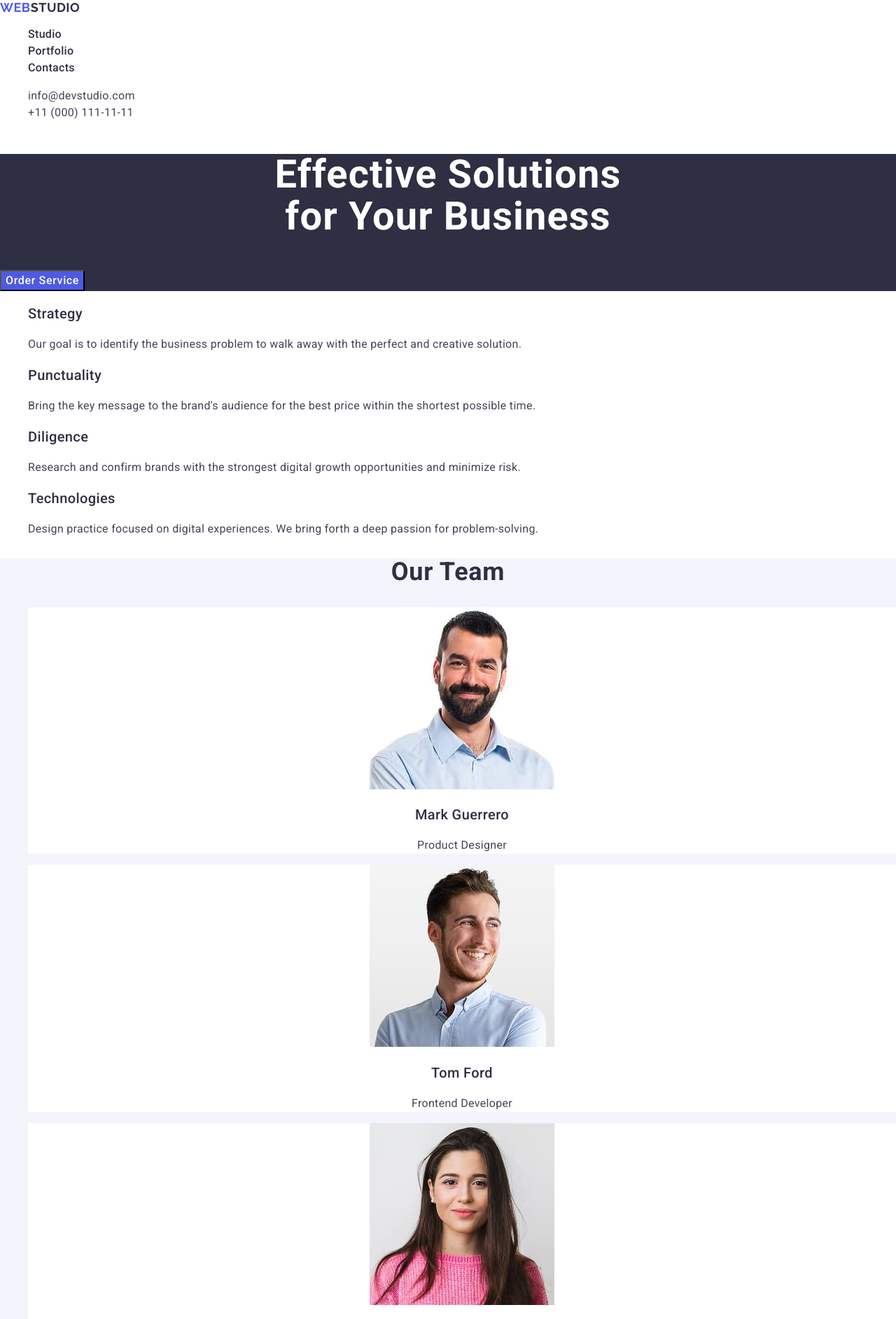
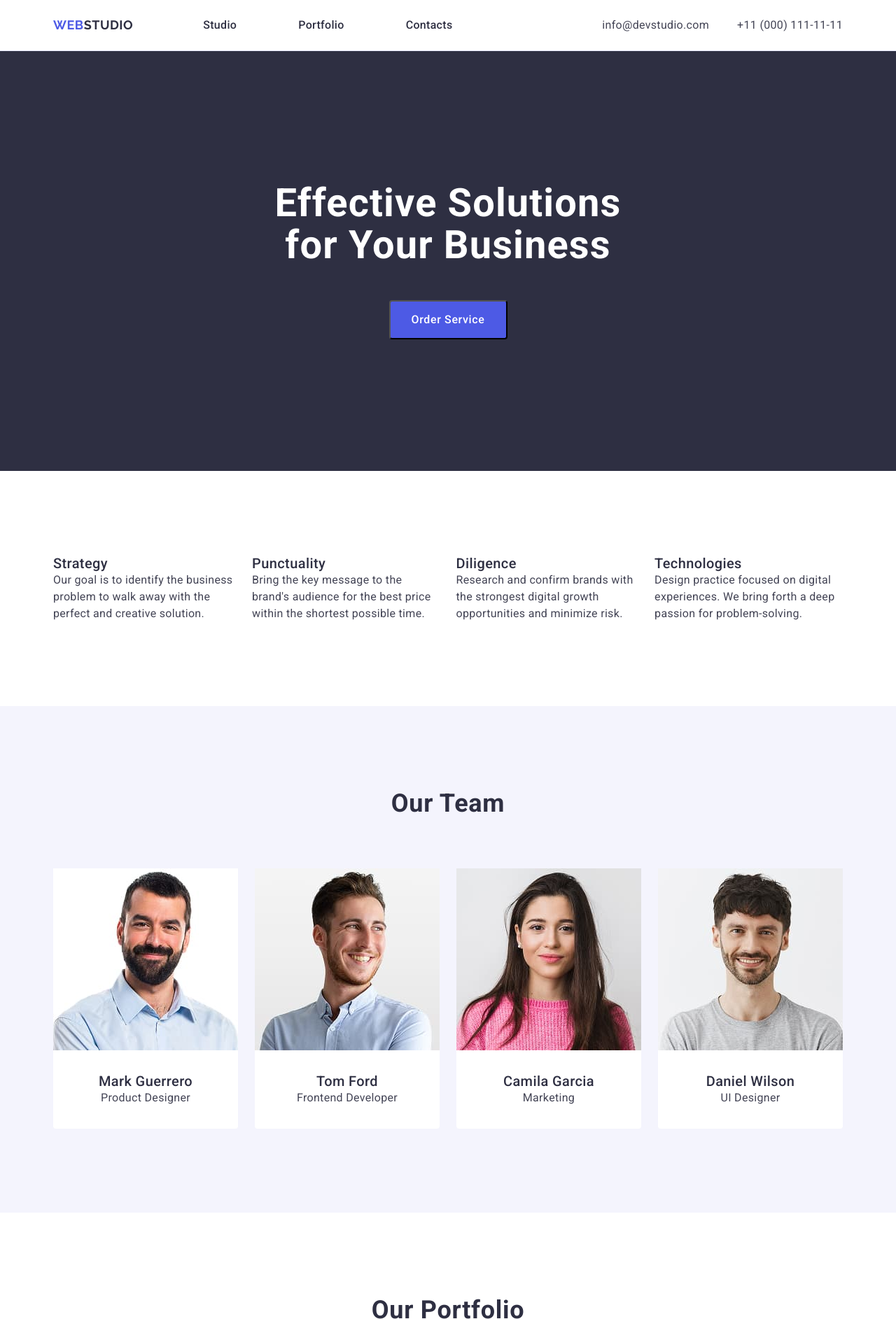
Before and after one commit to AlinaGolubieva/goit-markup-hw-03, a plain HTML site: page index.html in a window 1280 px wide. Shown: the top 1885 px of the page at 70% size. Drawn offline with nearby package versions, Linux system fonts and the light colour scheme.

Commit message:
add placement

```diff
--- a/css/styles.css
+++ b/css/styles.css
@@ -12,18 +12,49 @@ a {
 
 ul {
   list-style-type: none;
+  margin: 0;
+  padding-left: 0;
+}
+
+h1,
+h2,
+h3,
+h4,
+h5,
+h6,
+p {
+  margin: 0;
+}
+
+img {
+  display: block;
 }
 
 /* Settings */
+.container {
+  max-width: 1158px;
+  padding: 0 15px;
+  margin: 0 auto;
+}
+/* Header */
 header {
   background-color: #ffffff;
+  border-bottom: 1px solid #e7e9fc;
 }
 
-nav {
+.header-container {
+  display: flex;
+  align-items: center;
+}
+.header-nav {
+  display: flex;
+  align-items: center;
   color: #2e2f42;
 }
 
-.logo-header {
+.header-logo {
+  padding: 24px 0;
+  margin-right: 76px;
   font-family: "Raleway", sans-serif;
   font-weight: 700;
   font-size: 18px;
@@ -38,6 +69,19 @@ span {
 }
 
 .header-list {
+  display: flex;
+  align-items: center;
+  gap: 40px;
+}
+
+.header-list:hover,
+.header-list:focus {
+  color: #404bbf;
+}
+
+.header-list-item {
+  display: block;
+  padding: 24px;
   font-weight: 500;
   font-size: 16px;
   line-height: 150%;
@@ -45,27 +89,42 @@ span {
   color: #2e2f42;
 }
 
-.header-list:hover,
-.header-list:focus {
-  color: #404bbf;
+.address {
+  font-style: normal;
+  margin-left: auto;
 }
 
-.address {
-  font-style: normal;
+.address-list {
+  display: flex;
+  align-items: center;
+  gap: 40px;
 }
 
-.mail {
+.address-list-item {
+  display: block;
+  padding: 24px 0;
   font-weight: 400;
   line-height: 150%;
   letter-spacing: 0.02em;
   color: #434455;
 }
-.mail:focus,
-.mail:hover {
+.address-list-item:focus,
+.address-list-item:hover {
   color: #404bbf;
 }
 
+/* Main section banner */
+.banner-solutions {
+  background-color: #2e2f42;
+  padding-top: 188px;
+  padding-bottom: 188px;
+}
+
 .banner-title {
+  width: 496px;
+  margin-bottom: 48px;
+  margin-left: auto;
+  margin-right: auto;
   font-weight: 700;
   font-size: 56px;
   line-height: 107%;
@@ -74,9 +133,14 @@ span {
   color: #fff;
 }
 
-.banner-solutions {
-  background-color: #2e2f42;
+button {
+  margin: 0 auto;
+  display: block;
+  border-radius: 4px;
+  width: 169px;
+  height: 56px;
 }
+
 .button-service {
   font-family: "Roboto", sans-serif;
   background: #4d5ae5;
@@ -92,6 +156,14 @@ span {
   color: #404bbf;
   background-color: #404bbf;
 }
+
+/* Main section solutions */
+.solutions {
+  display: flex;
+  gap: 24px;
+  padding: 120px 0;
+}
+
 .solutions-title {
   font-weight: 500;
   font-size: 20px;
@@ -105,18 +177,17 @@ span {
   line-height: 150%;
   letter-spacing: 0.02em;
   color: #434455;
+  width: calc((100%-3 * 24px) / 4);
 }
 
+/* Main section our time */
 .time {
   background: #f4f4fd;
-}
-
-.time-list {
-  text-align: center;
-  background-color: #ffffff;
+  padding: 120px 0;
 }
 
 .time-title {
+  margin-bottom: 72px;
   font-weight: 700;
   font-size: 36px;
   line-height: 111%;
@@ -124,6 +195,21 @@ span {
   text-align: center;
   color: #2e2f42;
   text-transform: capitalize;
+}
+
+.time-list {
+  display: flex;
+  gap: 24px;
+}
+
+.time-list-item {
+  text-align: center;
+  border-radius: 0 0 4px 4px;
+  background-color: #ffffff;
+}
+
+.time-text-container {
+  padding: 32px 16px;
 }
 
 .time-persons {
@@ -143,7 +229,13 @@ span {
   color: #434455;
 }
 
+/* Main section portfolio */
+.portfolio {
+  padding: 120px 0;
+}
+
 .portfolio-title {
+  margin-bottom: 72px;
   font-weight: 700;
   font-size: 36px;
   line-height: 111%;
@@ -151,6 +243,27 @@ span {
   text-align: center;
   color: #2e2f42;
   text-transform: capitalize;
+}
+.portfolio-list {
+  display: flex;
+  align-items: center;
+  flex-wrap: wrap;
+  row-gap: 48px;
+  column-gap: 24px;
+}
+
+.portfolio-list-item {
+  border: 1px solid #e7e9fc;
+  width: 360px;
+  height: 420px;
+}
+
+.portfolio-img {
+  max-width: 100%;
+}
+
+.container-portfolio-text {
+  padding: 32px 16px;
 }
 
 .portfolio-products {
@@ -172,6 +285,11 @@ span {
   background: #2e2f42;
 }
 
+/* Footer */
+.footer {
+  padding: 100px 156px;
+}
+
 .footer-logo {
   font-family: "Raleway", sans-serif;
   font-weight: 700;
@@ -187,6 +305,8 @@ span {
 }
 
 .footer-text {
+  margin-top: 16px;
+  width: 264px;
   font-weight: 400;
   line-height: 150%;
   letter-spacing: 0.02em;
--- a/index.html
+++ b/index.html
@@ -27,48 +27,55 @@
   </head>
   <body>
     <header>
-      <nav>
-        <a class="logo-header" href="./index.html">Web<span>Studio</span> </a>
-        <ul>
-          <li><a class="header-list" href="./index.html">Studio</a></li>
-          <li><a class="header-list" href="">Portfolio</a></li>
-          <li><a class="header-list" href="">Contacts</a></li>
+      <div class="container header-container">
+        <nav class="header-nav">
+          <a class="header-logo" href="./index.html">Web<span>Studio</span> </a>
+          <ul class="header-list">
+            <li><a class="header-list-item" href="./index.html">Studio</a></li>
+            <li><a class="header-list-item" href="">Portfolio</a></li>
+            <li><a class="header-list-item" href="">Contacts</a></li>
           </ul>
         </nav>
         <address class="address">
-        <ul>
+          <ul class="address-list">
             <li>
-            <a class="mail" href="mailto:info@devstudio.com"
+              <a class="address-list-item" href="mailto:info@devstudio.com"
                 >info@devstudio.com</a
               >
             </li>
             <li>
-            <a class="mail" href="tel:+110001111111">+11 (000) 111-11-11</a>
+              <a class="address-list-item" href="tel:+110001111111"
+                >+11 (000) 111-11-11</a
+              >
             </li>
           </ul>
         </address>
+      </div>
     </header>
 
     <main>
       <!-- #region main banner -->
       <section class="banner-solutions">
+        <div class="container banner-container">
           <h1 class="banner-title">
             Effective Solutions <br />
             for Your Business
           </h1>
           <button class="button-service" type="button">Order Service</button>
+        </div>
       </section>
       <!-- #endregion main banner -->
 
       <!-- #region solutions -->
       <section>
+        <div class="container">
           <h2 hidden>Solutions</h2>
           <ul class="solutions">
             <li>
               <h3 class="solutions-title">Strategy</h3>
               <p class="solutions-text">
-              Our goal is to identify the business problem to walk away with the
-              perfect and creative solution.
+                Our goal is to identify the business problem to walk away with
+                the perfect and creative solution.
               </p>
             </li>
             <li>
@@ -93,122 +100,158 @@
               </p>
             </li>
           </ul>
+        </div>
       </section>
       <!-- #endregion solutions -->
       <!-- #region our time -->
       <section class="time">
+        <div class="container">
           <h2 class="time-title">Our Team</h2>
-        <ul>
-          <li class="time-list">
+          <ul class="time-list">
+            <li class="time-list-item">
               <img
                 src="./images/MarkGuerrero.jpg"
                 width="264"
                 height="260"
                 alt="Mark Guerrero"
               />
+              <div class="time-text-container">
                 <h3 class="time-persons">Mark Guerrero</h3>
                 <p class="time-persons-professions">Product Designer</p>
+              </div>
             </li>
-          <li class="time-list">
+            <li class="time-list-item">
               <img
                 src="./images/TomFord.jpg"
                 width="264"
                 height="260"
                 alt="Tom Ford"
               />
+              <div class="time-text-container">
                 <h3 class="time-persons">Tom Ford</h3>
                 <p class="time-persons-professions">Frontend Developer</p>
+              </div>
             </li>
-          <li class="time-list">
+            <li class="time-list-item">
               <img
                 src="./images/CamilaGarcia.jpg"
                 width="264"
                 height="260"
                 alt="Camila Garcia"
               />
+              <div class="time-text-container">
                 <h3 class="time-persons">Camila Garcia</h3>
                 <p class="time-persons-professions">Marketing</p>
+              </div>
             </li>
-          <li class="time-list">
+            <li class="time-list-item">
               <img
                 src="./images/DanielWilson.jpg"
                 width="264"
                 height="260"
                 alt="Daniel Wilson"
               />
+              <div class="time-text-container">
                 <h3 class="time-persons">Daniel Wilson</h3>
                 <p class="time-persons-professions">UI Designer</p>
+              </div>
             </li>
           </ul>
+        </div>
       </section>
       <!-- #endregion our time -->
       <!-- #region Our Portfolio -->
+      <div class="container">
         <section class="portfolio">
           <h2 id="portfolio" class="portfolio-title">Our Portfolio</h2>
-        <ul>
-          <li class="portfolio-list">
-            <img src="./images/BankingApp.jpg" width="360" alt="Banking Ap" />
+          <ul class="portfolio-list">
+            <li class="portfolio-list-item">
+              <img
+                class="portfolio-img"
+                src="./images/BankingApp.jpg"
+                width="360"
+                alt="Banking Ap"
+              />
+              <div class="container-portfolio-text">
                 <h3 class="portfolio-products">Banking App</h3>
                 <p class="portfolio-direction">App</p>
+              </div>
             </li>
-          <li class="portfolio-list">
+            <li class="portfolio-list-item">
               <img
+                class="portfolio-img"
                 src="./images/CashlessPayment.jpg"
                 width="360"
                 alt="Cashless Payment"
               />
+              <div class="container-portfolio-text">
                 <h3 class="portfolio-products">Cashless Payment</h3>
                 <p class="portfolio-direction">Marketing</p>
+              </div>
             </li>
-          <li class="portfolio-list">
+            <li class="portfolio-list-item">
               <img
+                class="portfolio-img"
                 src="./images/MeditationApp.jpg"
                 width="360"
                 alt="Meditation App"
               />
+              <div class="container-portfolio-text">
                 <h3 class="portfolio-products">Meditation App</h3>
                 <p class="portfolio-direction">App</p>
+              </div>
             </li>
-          <li class="portfolio-list">
+            <li class="portfolio-list-item">
               <img
+                class="portfolio-img"
                 src="./images/TaxiService.jpg"
                 width="360"
                 alt="Taxi Service"
               />
+              <div class="container-portfolio-text">
                 <h3 class="portfolio-products">Taxi Service</h3>
                 <p class="portfolio-direction">Marketing</p>
+              </div>
             </li>
-          <li class="portfolio-list">
+            <li class="portfolio-list-item">
               <img
+                class="portfolio-img"
                 src="./images/ScreenIllustrations.jpg"
                 width="360"
                 alt="Screen Illustrations"
               />
+              <div class="container-portfolio-text">
                 <h3 class="portfolio-products">Screen Illustrations</h3>
                 <p class="portfolio-direction">Design</p>
+              </div>
             </li>
-          <li>
+            <li class="portfolio-list-item">
               <img
+                class="portfolio-img"
                 src="./images/OnlineCourses.jpg"
                 width="360"
                 alt="Online Courses"
               />
+              <div class="container-portfolio-text">
                 <h3 class="portfolio-products">Online Courses</h3>
                 <p class="portfolio-direction">Marketing</p>
+              </div>
             </li>
           </ul>
         </section>
+      </div>
       <!-- #endregion Our Portfolio -->
     </main>
     <footer class="footer">
+      <div class="container">
         <a class="footer-logo" href="./index.html"
           >Web<span class="footer-span">Studio</span>
         </a>
-
         <p class="footer-text">
-        Increase the flow of customers and sales for your business with digital
-        marketing & growth solutions.
+          Increase the flow of customers and sales for your business with
+          digital marketing & growth solutions.
         </p>
+      </div>
     </footer>
   </body>
 </html>
```
Lines whose indentation alone changed are shown as unchanged.
